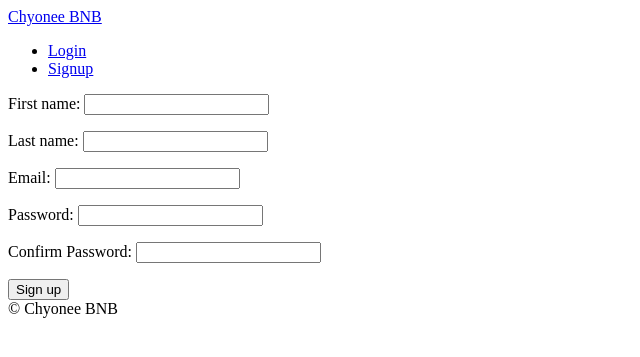
After one commit to chyoni/airbnb-2022, a Django app: page /users/signup in a window 1280 px wide. The commit adds this page. Shown: the top 357 px of the page, without its empty margins (0-640 px from the left). Run offline with Django 4.2, Linux system fonts and the light colour scheme.

Commit message:
#65 Signup views 1

```diff
--- a/templates/partials/nav.html
+++ b/templates/partials/nav.html
@@ -5,5 +5,6 @@
       <li><a href="{% url 'users:logout' %}">Logout</a></li>
     {% else %}
       <li><a href="{% url 'users:login' %}">Login</a></li>
+      <li><a href="{% url 'users:signup'  %}">Signup</a></li>
     {% endif %}
 </ul>
--- /dev/null
+++ b/templates/users/signup.html
@@ -0,0 +1,14 @@
+{% extends 'base.html' %}
+
+{% block title %}Sign up{% endblock title %}
+
+{% block search-bar %}{% endblock search-bar %}
+
+{% block content %}
+
+    <form method="POST" action="{% url 'users:signup' %}">
+        {% csrf_token %}
+        {{form.as_p}}
+        <button>Sign up</button>
+    </form>
+{% endblock content %}
--- a/users/forms.py
+++ b/users/forms.py
@@ -19,3 +19,29 @@ class LoginForm(forms.Form):
                 self.add_error("password", forms.ValidationError("Password is wrong"))
         except models.User.DoesNotExist:
             self.add_error("email", forms.ValidationError("User does not exist"))
+
+
+class SignupForm(forms.Form):
+
+    first_name = forms.CharField()
+    last_name = forms.CharField()
+    email = forms.EmailField()
+    password = forms.CharField(widget=forms.PasswordInput)
+    password1 = forms.CharField(widget=forms.PasswordInput, label="Confirm Password")
+
+    def clean_email(self):
+        email = self.cleaned_data.get("email")
+        try:
+            models.User.objects.get(email=email)
+            raise forms.ValidationError("User already exist with that email")
+        except models.User.DoesNotExist:
+            return email
+
+    def clean_password1(self):
+        password = self.cleaned_data.get("password")
+        password1 = self.cleaned_data.get("password1")
+
+        if password != password1:
+            raise forms.ValidationError("Password confirmation does not match")
+        else:
+            return password
--- a/users/urls.py
+++ b/users/urls.py
@@ -5,5 +5,6 @@ app_name = "users"
 
 urlpatterns = [
     path("login", views.login_user, name="login"),
-    path("logout", views.logout_user, name="logout")
+    path("logout", views.logout_user, name="logout"),
+    path("signup", views.signup, name="signup")
 ]
--- a/users/views.py
+++ b/users/views.py
@@ -26,3 +26,10 @@ def login_user(request):
 def logout_user(request):
     logout(request)
     return redirect(reverse("core:home"))
+
+
+def signup(request):
+
+    if request.method == "GET":
+        form = forms.SignupForm()
+        return render(request, "users/signup.html", context={"form": form})
```
Also changed, not shown: README.md.
